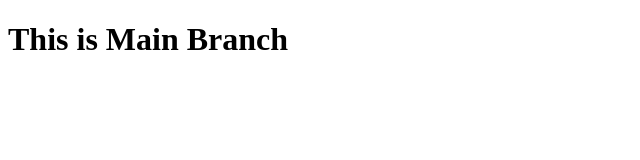
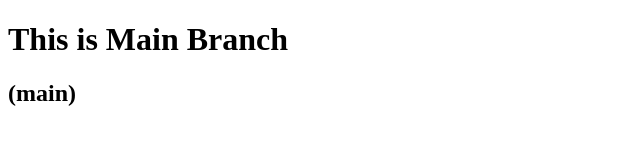
Before and after one commit to JSRxLogan/demo, a plain HTML site: page index.html in a window 1280 px wide. Shown: the whole page, without its empty margins (0-640 px from the left). Drawn offline with Linux system fonts and the light colour scheme.

Commit message:
new feature for main

```diff
--- a/index.html
+++ b/index.html
@@ -7,5 +7,6 @@
 </head>
 <body>
     <h1>This is Main Branch</h1>
+    <h2>(main)</h2>
 </body>
 </html>
```
